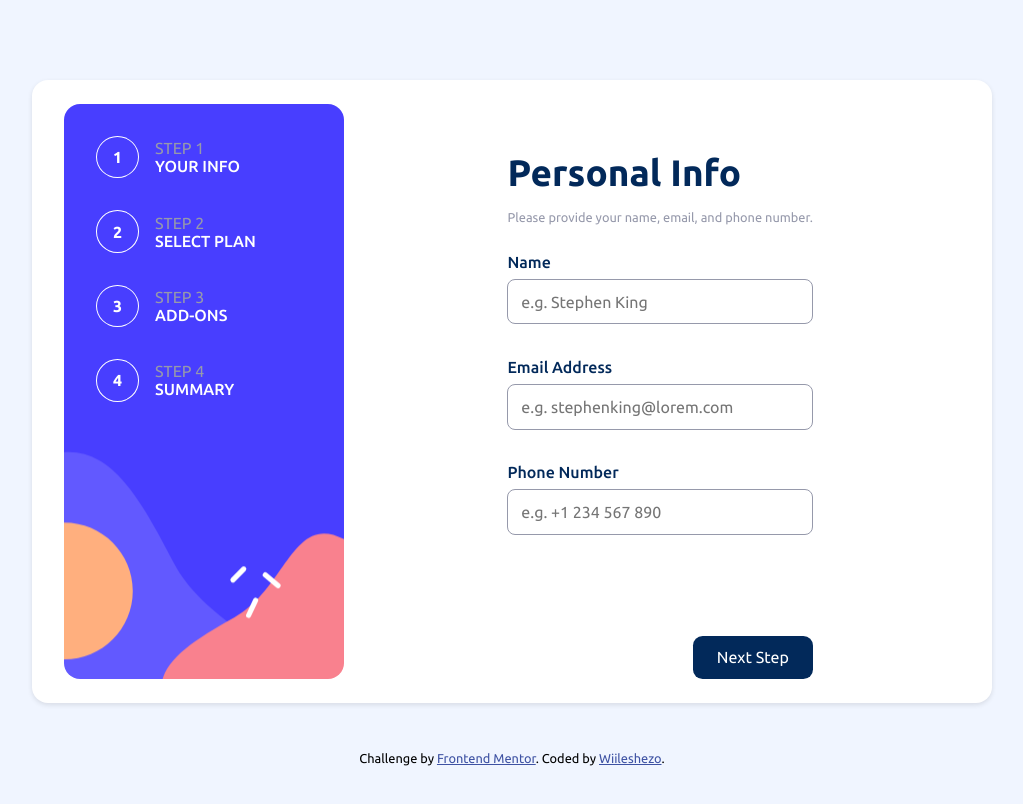
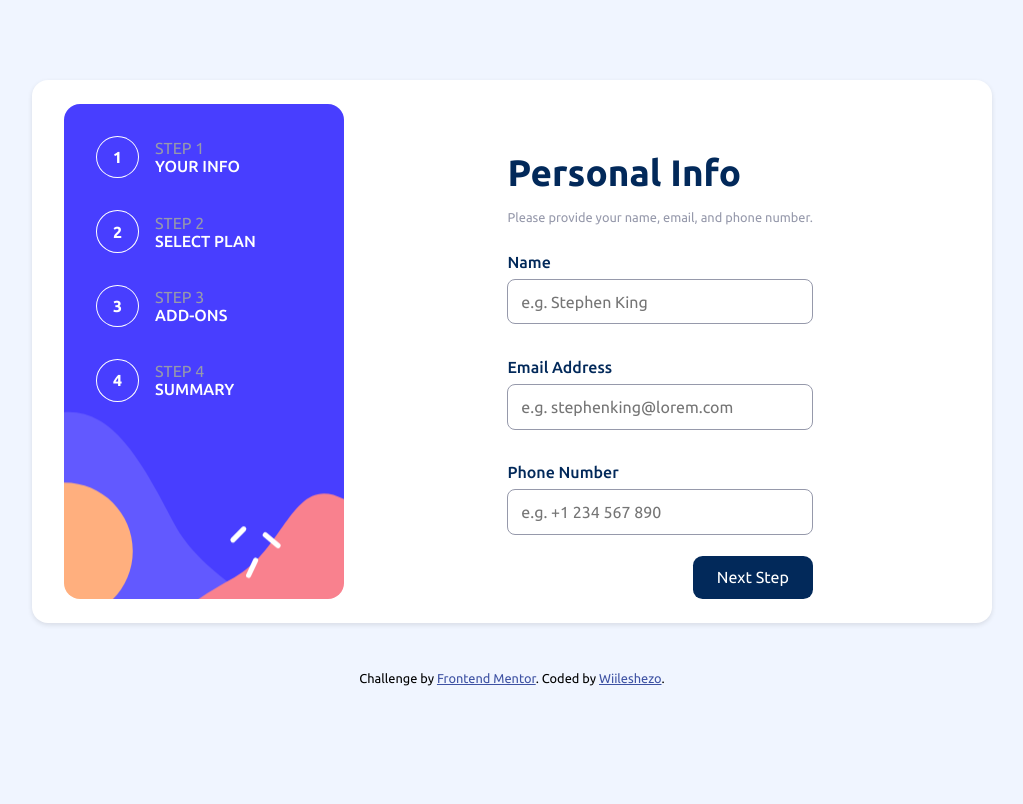
Before and after one commit to Wiileshezo/multi-step-form-main, a Vue app: page / in a window 1280 px wide. Shown: the top 804 px of the page, without its empty margins (128-1151 px from the left). Built offline with nearby package versions, Linux system fonts and the light colour scheme.

Commit message:
edit class names

```diff
--- a/src/components/steps/Step1.vue
+++ b/src/components/steps/Step1.vue
@@ -9,8 +9,8 @@ const formStore = useFormStore();
     class="display-flex justify-content-center direction-column gap1"
     @submit.prevent="formStore.addUser()"
   >
-    <h1 class="title-step1">Personal Info</h1>
-    <p class="desc-step1">Please provide your name, email, and phone number.</p>
+    <h1 class="title-step">Personal Info</h1>
+    <p class="desc-step">Please provide your name, email, and phone number.</p>
     <base-card class="form-group">
       <label>Name</label>
       <input
@@ -45,8 +45,12 @@ const formStore = useFormStore();
       />
     </base-card>
     <base-card class="btn-card">
-      <base-button class="next-btn" mode="primary" type="submit">
-        <!-- @click="formStore.addUser()" -->
+      <base-button
+        class="next-btn"
+        mode="primary"
+        type="submit"
+        @click="formStore.addUser()"
+      >
         Next Step
       </base-button>
     </base-card>
@@ -61,16 +65,6 @@ textarea {
   font: inherit;
 }
 
-.title-step1 {
-  font-size: 2.3rem;
-  font-weight: 700;
-  color: var(--Blue950);
-  padding-top: 3rem;
-}
-.desc-step1 {
-  color: var(--Grey500);
-  font-size: clamp(1rem, 3vw, 1.3rem);
-}
 .form-group {
   display: grid;
   padding-block: 0.3rem;
@@ -92,25 +86,19 @@ label {
   outline: 2px solid var(--Purple600);
   /* border: 1px solid var(--Purple600); */
 }
-.next-btn {
-  margin-top: 5rem;
-}
 
 .error {
   outline: 2px solid var(--Red500);
 }
 
 @media (max-width: 1300px) {
-  .desc-step1 {
+  .desc-step {
     font-size: 0.8rem;
   }
 }
 @media (max-width: 770px) {
-  .desc-step1 {
+  .desc-step {
     font-size: 1rem;
-  }
-  .btn-card {
-    display: none;
   }
 }
 </style>
```
